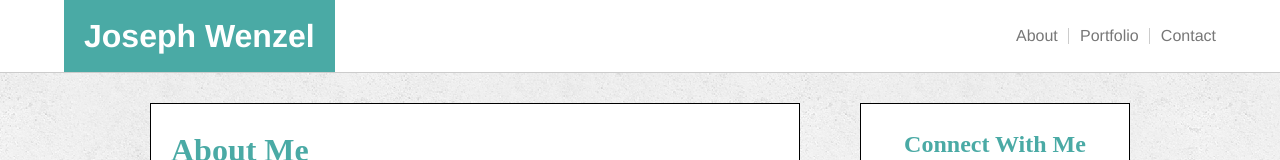
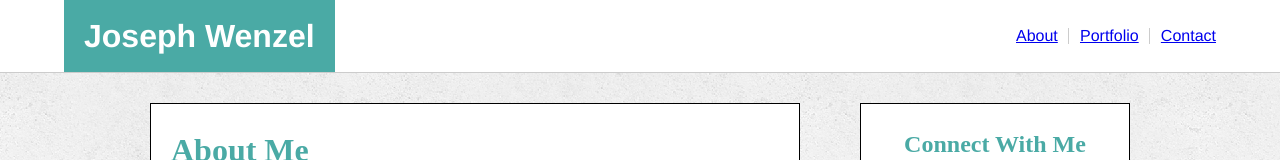
Before and after one commit to Jwenzel1/Basic-Portfolio, a plain HTML site: page index.html in a window 1280 px wide. Shown: the top 160 px of the page. Drawn offline with Linux system fonts and the light colour scheme.

Commit message:
Index and Portfolio done. Just need contact.

```diff
--- a/index.html
+++ b/index.html
@@ -15,9 +15,9 @@
     </div>
     <nav>
       <ul>
-        <li>About</li>
-        <li>Portfolio</li>
-        <li>Contact</li>
+        <li><a href="index.html">About</a></li>
+        <li><a href="portfolio.html">Portfolio</a></li>
+        <li><a href="contact.html">Contact</a></li>
       </ul>
     </nav>
   </header>
```
Also changed, not shown: portfolio.html (+3 -3 lines).
